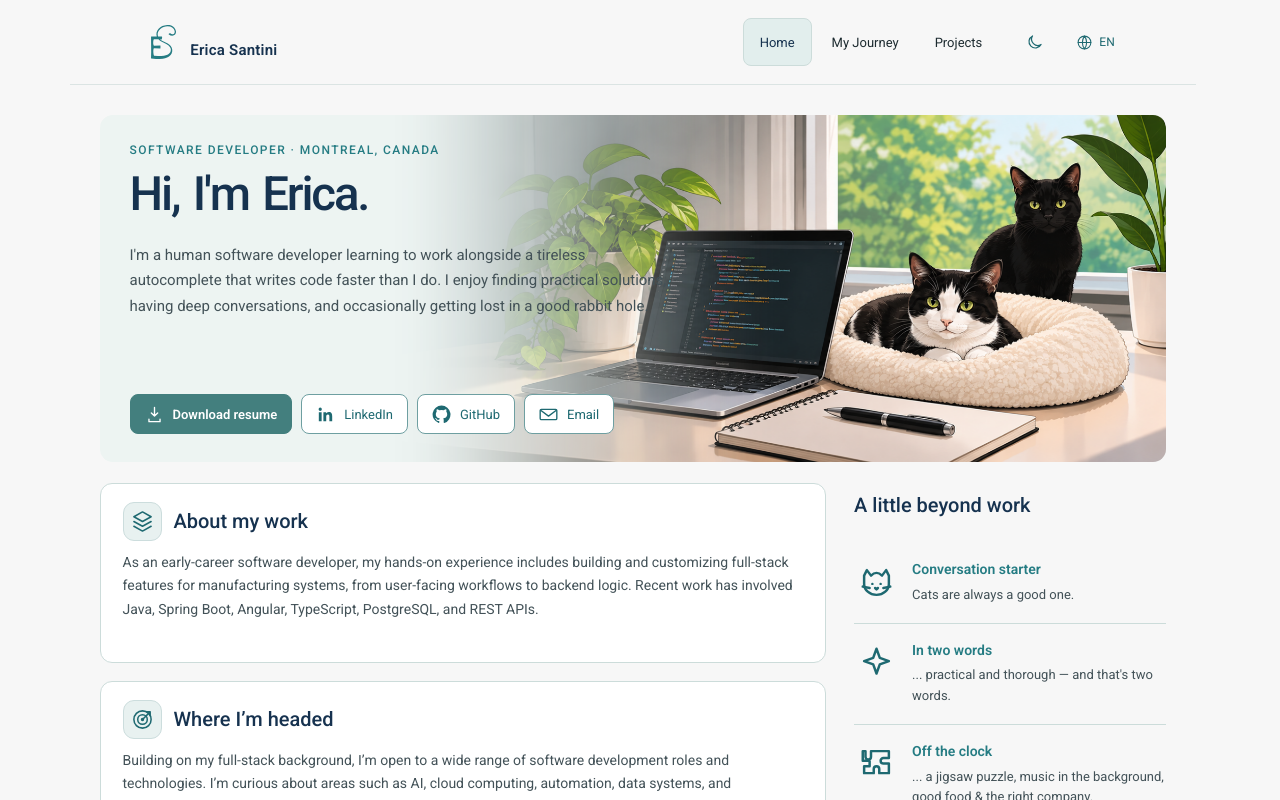
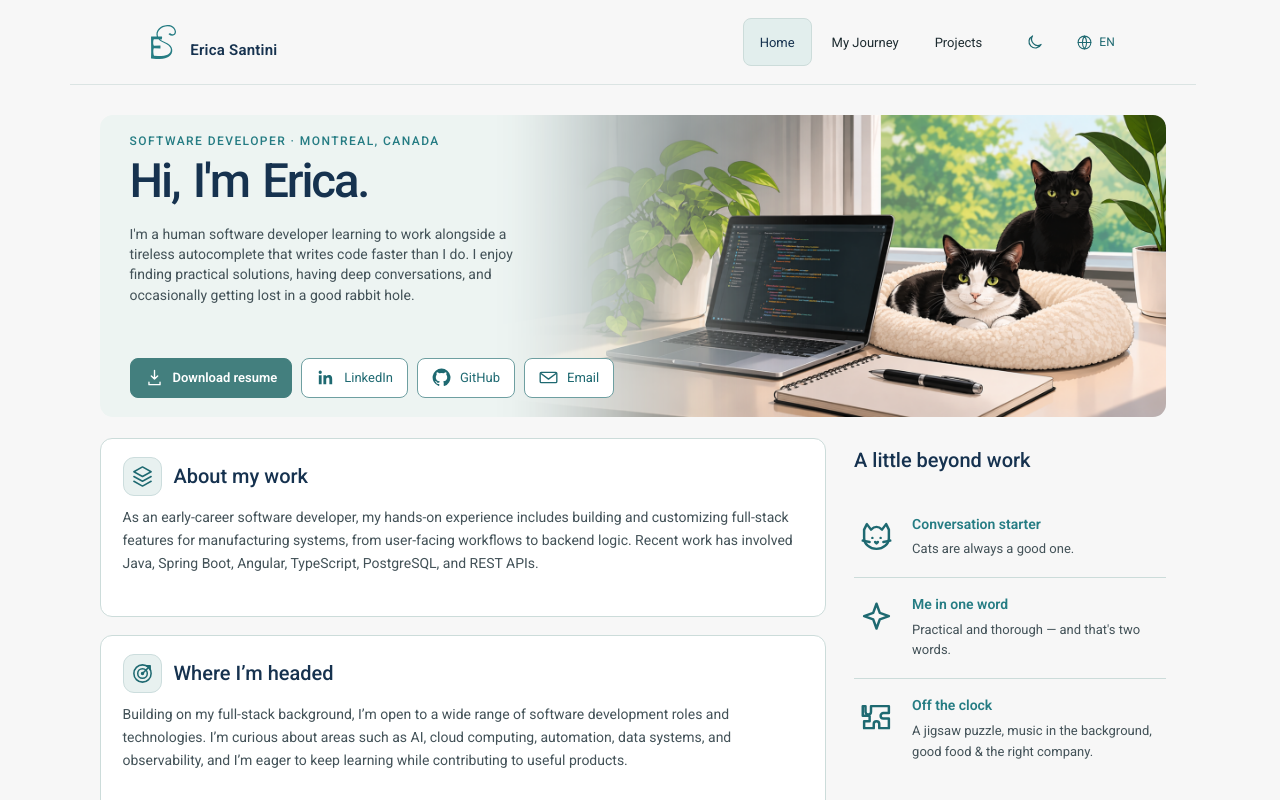
Before and after one commit to Kikasantini/erica-portfolio, a React (Vite) app: page /en in a window 1280 px wide. Shown: the top 800 px of the page. Built offline with nearby package versions, Linux system fonts and the light colour scheme.

Commit message:
Polish personal notes translations and hero text readability

```diff
--- a/src/index.css
+++ b/src/index.css
@@ -2470,3 +2470,34 @@ p {
 @media (max-width: 420px) {
   .home-page .home-title { min-height: 3.4em; }
 }
+
+/* Narrow the multilingual introduction so it does not cover the laptop.
+   Keep the hero compact by tightening spacing, not increasing its height. */
+@media (min-width: 901px) {
+  .home-page .home-intro.home-stable-copy {
+    width: min(100%, 420px);
+    max-width: 420px;
+  }
+  .home-page .home-intro.home-stable-copy > p {
+    font-size: 14px;
+    line-height: 1.45;
+  }
+  .home-page .home-hero {
+    min-height: 300px;
+    padding-block: 19px;
+  }
+  .home-page .home-hero .home-title {
+    margin-top: 8px;
+    margin-bottom: 11px;
+  }
+  .home-page .home-contact { margin-top: 12px; }
+}
+@media (min-width: 701px) and (max-width: 900px) {
+  .home-page .home-intro.home-stable-copy {
+    width: min(100%, 390px);
+    max-width: 390px;
+  }
+  .home-page .home-hero { padding-block: 20px; }
+  .home-page .home-hero .home-title { margin-block: 9px 12px; }
+  .home-page .home-contact { margin-top: 13px; }
+}
--- a/src/locales/en/home.json
+++ b/src/locales/en/home.json
@@ -15,13 +15,13 @@
     },
     {
       "id": "oneWord",
-      "front": "If I had to describe myself in one word, I'd say...",
-      "back": "... practical and thorough — and that's two words."
+      "front": "If I had to describe myself in one word...",
+      "back": "Practical and thorough — and that's two words."
     },
     {
       "id": "gamer",
       "front": "My favorite way to unwind is obviously...",
-      "back": "... a jigsaw puzzle, music in the background, good food & the right company."
+      "back": "A jigsaw puzzle, music in the background, good food & the right company."
     }
   ],
   "contactTitle": "Contact links",
@@ -54,7 +54,7 @@
   "viewAllProjects": "All projects",
   "personalNoteTitles": {
     "conversationStarter": "Conversation starter",
-    "oneWord": "In two words",
+    "oneWord": "Me in one word",
     "gamer": "Off the clock"
   }
 }
--- a/src/locales/fr/home.json
+++ b/src/locales/fr/home.json
@@ -15,13 +15,13 @@
     },
     {
       "id": "oneWord",
-      "front": "Si je devais me décrire en un mot, je dirais...",
-      "back": "... pragmatique et méticuleuse — ça fait deux mots."
+      "front": "Si je devais me décrire en un mot...",
+      "back": "Pragmatique et méticuleuse — ça fait deux mots."
     },
     {
       "id": "gamer",
       "front": "Ma façon préférée de décrocher, c'est évidemment...",
-      "back": "... un puzzle, de la musique en fond, de bons petits plats et la bonne compagnie."
+      "back": "Un puzzle, de la musique en fond, de bons petits plats et la bonne compagnie."
     }
   ],
   "contactTitle": "Liens de contact",
@@ -54,7 +54,7 @@
   "viewAllProjects": "Tous les projets",
   "personalNoteTitles": {
     "conversationStarter": "Pour briser la glace",
-    "oneWord": "En deux mots",
+    "oneWord": "Moi en un mot",
     "gamer": "Après le travail"
   }
 }
--- a/src/locales/pt/home.json
+++ b/src/locales/pt/home.json
@@ -15,13 +15,13 @@
     },
     {
       "id": "oneWord",
-      "front": "Se eu tivesse que me definir em uma palavra, diria...",
-      "back": "... prática e meticulosa — mas aí já são duas palavras."
+      "front": "Se eu tivesse que me definir em uma palavra...",
+      "back": "Prática e meticulosa — mas aí já são duas palavras."
     },
     {
       "id": "gamer",
       "front": "Meu jeito favorito de relaxar é, obviamente...",
-      "back": "... um quebra-cabeça, música de fundo, comida boa e a companhia certa."
+      "back": "Um quebra-cabeça, música de fundo, comida boa e a companhia certa."
     }
   ],
   "contactTitle": "Links de contato",
@@ -54,7 +54,7 @@
   "viewAllProjects": "Todos os projetos",
   "personalNoteTitles": {
     "conversationStarter": "Para começar uma conversa",
-    "oneWord": "Em duas palavras",
+    "oneWord": "Eu em uma palavra",
     "gamer": "Fora do expediente"
   }
 }
```
